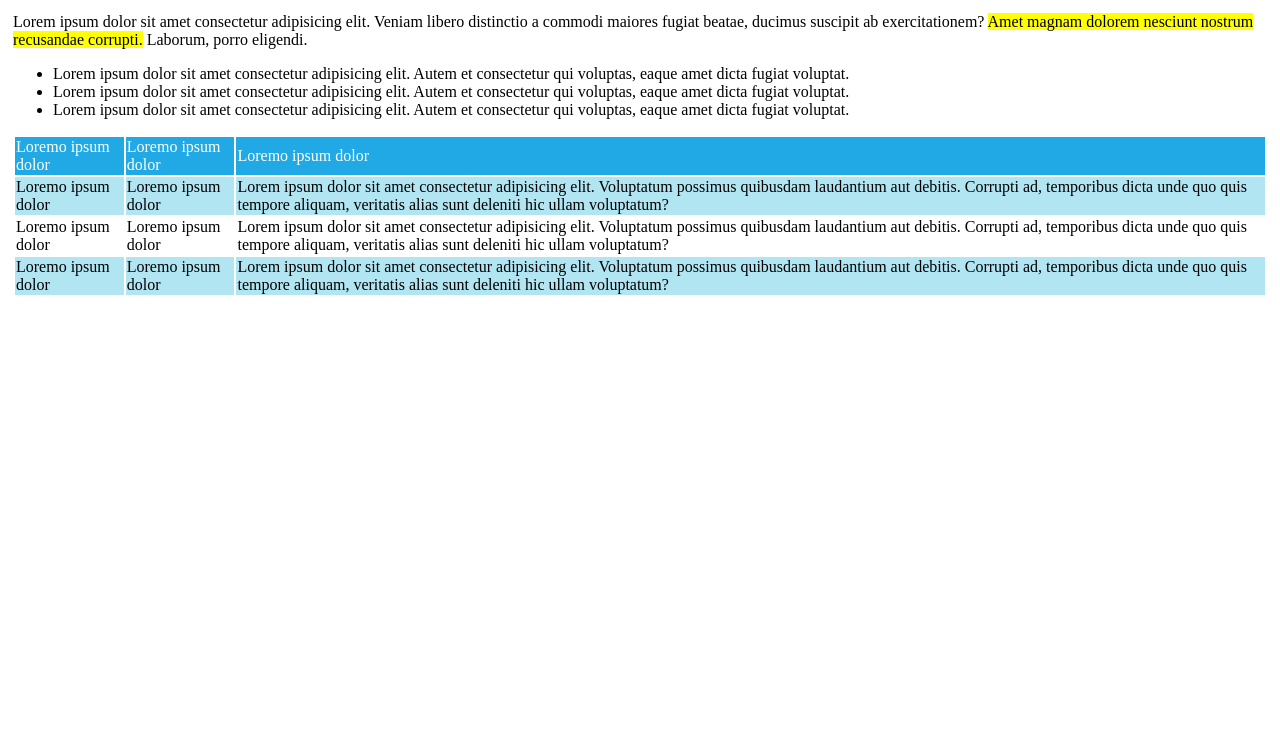
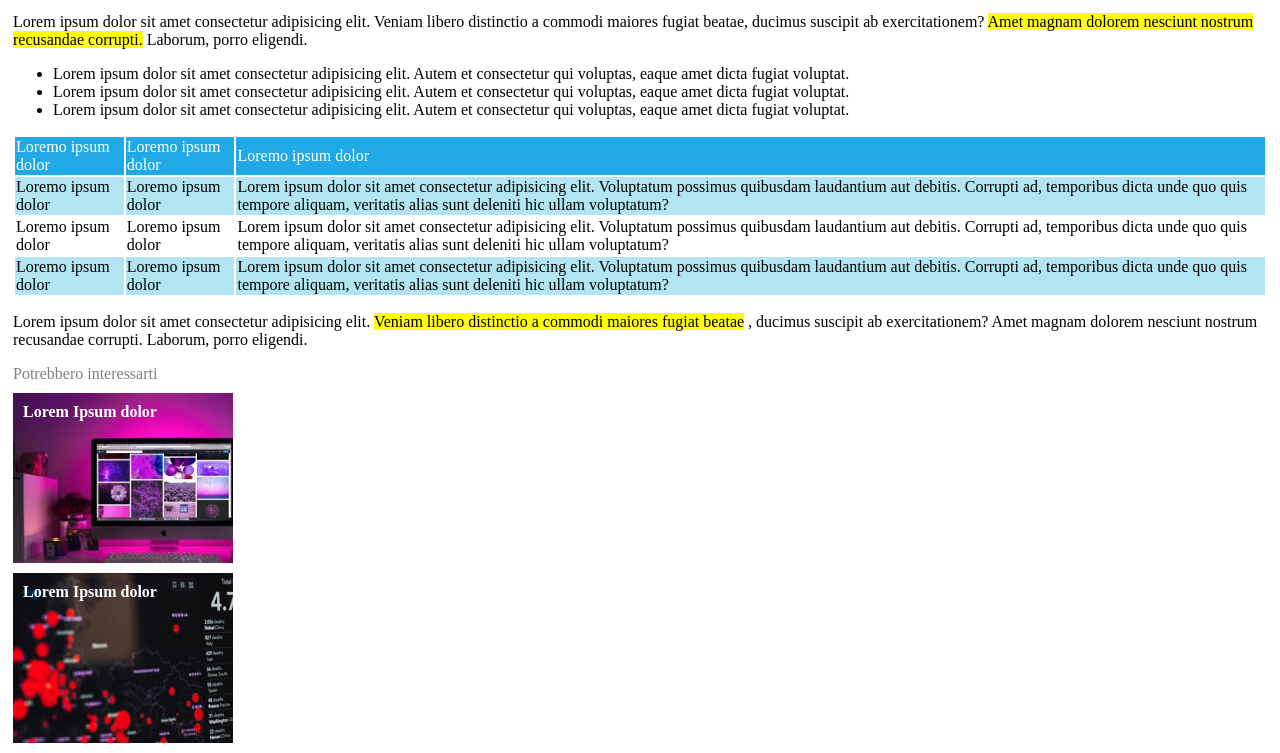
Before and after one commit to antoinde/html-css-booleaner, a plain HTML site: page index.html in a window 1280 px wide. Shown: the part 559-1312 px from the top of the page. Before the commit the page ends 866 px from the top, so only its background shows below. Drawn offline with Linux system fonts and the light colour scheme.

Commit message:
Annunci inseriti

```diff
--- a/Css/style.css
+++ b/Css/style.css
@@ -91,4 +91,26 @@ main .photo_description{
 
     /* --------/Tabella--------- */
 
+    .adds_title{
+        color: grey;
+    }
+
+    .add_box{
+        width: 200px;
+        height: 150px;
+        margin-top: 10px;
+        color: white;
+        font-weight: 700;
+        padding: 10px 10px;
+    }
+
+    .add_box_monitor{
+        background-image: url(../img/monitor.jpg);
+    }
+
+    .add_box_graph{
+        background-image: url(../img/graph.jpg);
+    }
+
+
 /*-----------   /Main  ------------------ */
--- a/index.html
+++ b/index.html
@@ -90,7 +90,22 @@
 
         </table>
 
+        <p>
+            Lorem ipsum dolor sit amet consectetur adipisicing elit. <span class="evidenced_text">Veniam libero distinctio a commodi maiores fugiat beatae</span> , ducimus suscipit ab exercitationem? Amet magnam dolorem nesciunt nostrum recusandae corrupti. Laborum, porro eligendi.
+        </p>
 
+        <div class="adds_title">
+            Potrebbero interessarti
+        </div>
+
+        <div class="add_box add_box_monitor">
+            Lorem Ipsum dolor
+
+        </div>
+
+        <div class="add_box add_box_graph">
+            Lorem Ipsum dolor
+        </div>
 
         <!-- -------------------- /Corpo della pagina-------------------------- -->
 
```
